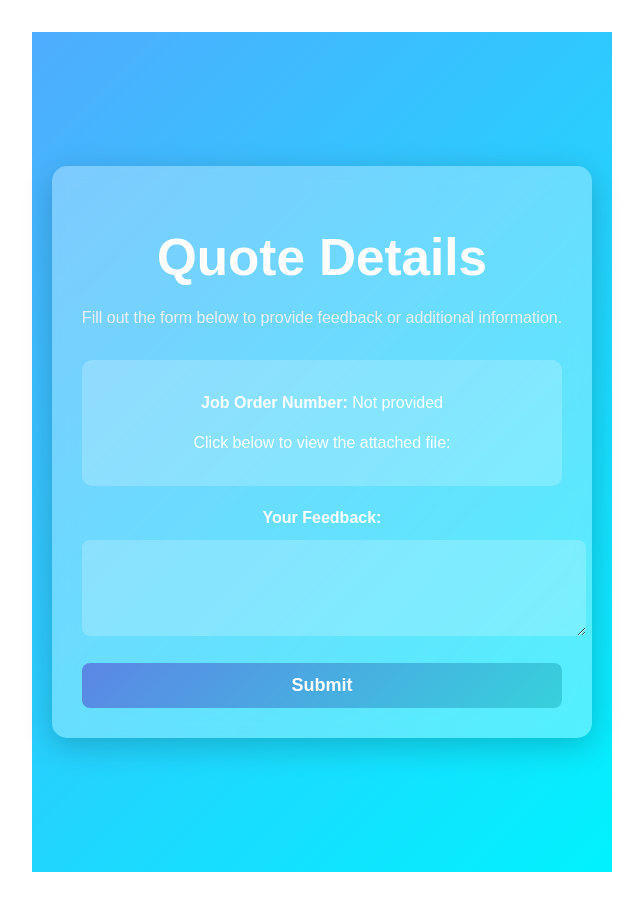
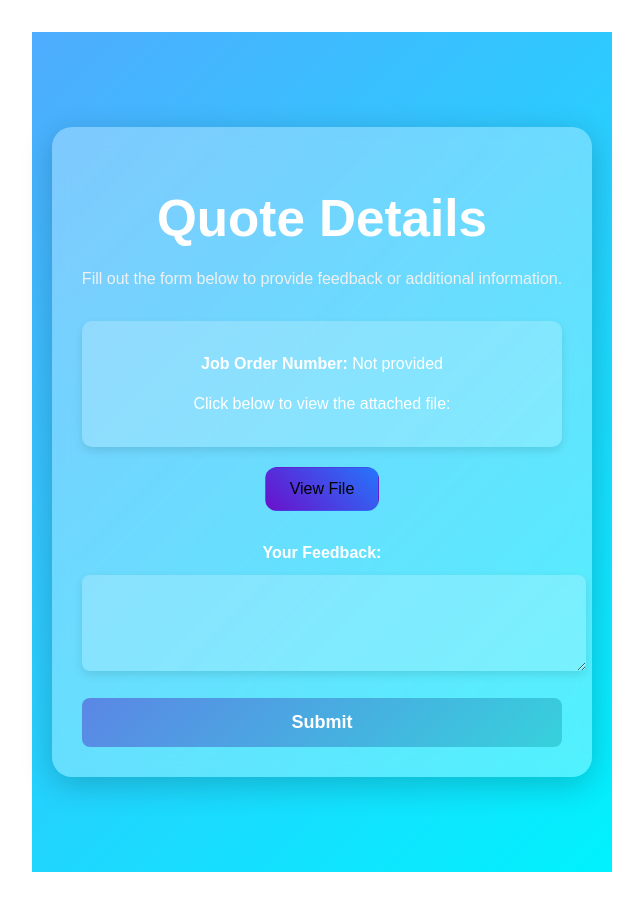
Before and after one commit to sivaathri/Feedback, a React (Vite) app: page / in a window 1280 px wide. Shown: the whole page, without its empty margins (318-961 px from the left). Built offline with nearby package versions, Linux system fonts and the light colour scheme.

Commit message:
`feat: Added file viewing functionality and popup`

```diff
--- a/src/QuoteDetailsForm .jsx
+++ b/src/QuoteDetailsForm .jsx
@@ -3,14 +3,15 @@ import React, { useEffect, useState } from "react";
 const QuoteDetailsForm = () => {
   const [job_order_number, setjob_order_number] = useState("");
   const [feedback, setFeedback] = useState("");
-  const [file, setFile] = useState("");
-  // const [email, setEmail] = useState("");
+  const [viewFileURL, setViewFileURL] = useState(null);
+
+  const apiToken =
+    "eyJhbGciOiJIUzI1NiIsInR5cCI6IkpXVCJ9.eyJpZCI6MSwidXNlcklkIjoxLCJ1c2VybmFtZSI6ImFkbWluIiwicm9sZSI6ImFkbWluIiwiaWF0IjoxNzM3MzU1MzY2LCJleHAiOjE3MzczOTg1NjZ9.MsdlNnFtsMnzphOan-bo9id7qSrdvfY5GlBXWmzxak4";
 
   // Extract URL parameters
   useEffect(() => {
     const urlParams = new URLSearchParams(window.location.search);
     setjob_order_number(urlParams.get("job_order_number") || "");
-
   }, []);
 
   const handleSubmit = async (event) => {
@@ -19,7 +20,6 @@ const QuoteDetailsForm = () => {
     const data = {
       job_order_number: job_order_number,
       feedback,
-
     };
 
     try {
@@ -41,6 +41,33 @@ const QuoteDetailsForm = () => {
     }
   };
 
+  const handleView = () => {
+    fetch(`http://localhost:3000/api/quote/view-file/${job_order_number}`, {
+      method: "GET",
+      headers: {
+        Authorization: `Bearer ${apiToken}`,
+      },
+    })
+      .then(async (response) => {
+        if (response.ok) {
+          const blob = await response.blob();
+          const url = window.URL.createObjectURL(blob);
+          setViewFileURL(url); // Set the file URL to display in the popup
+        } else {
+          alert("Failed to fetch the file.");
+        }
+      })
+      .catch((error) => {
+        console.error("Error fetching file:", error);
+        alert("An error occurred while viewing the file.");
+      });
+  };
+
+  const closePopup = () => {
+    setViewFileURL(null);
+    window.URL.revokeObjectURL(viewFileURL);
+  };
+
   return (
     <div
       style={{
@@ -57,11 +84,11 @@ const QuoteDetailsForm = () => {
         style={{
           background: "rgba(255, 255, 255, 0.3)",
           backdropFilter: "blur(10px)",
-          borderRadius: "15px",
+          borderRadius: "20px",
           boxShadow: "0 8px 32px rgba(0, 0, 0, 0.2)",
           padding: "30px",
           width: "90%",
-          maxWidth: "500px",
+          maxWidth: "600px",
           textAlign: "center",
         }}
       >
@@ -77,6 +104,7 @@ const QuoteDetailsForm = () => {
             borderRadius: "10px",
             marginBottom: "20px",
             color: "#fff",
+            boxShadow: "0 4px 10px rgba(0, 0, 0, 0.1)",
           }}
         >
           <p>
@@ -85,15 +113,22 @@ const QuoteDetailsForm = () => {
           </p>
           <p>Click below to view the attached file:</p>
         </div>
-        {file && (
-        <div>
-          <p>Click below to view the attached file:</p>
-          <a href={`http://localhost:3000//quote/view-file/${job_order_number}`} target="_blank" rel="noopener noreferrer">
-            View File
-          </a>
-        </div>
-      )}
-        <form onSubmit={handleSubmit}>
+
+        <button
+          className="bg-blue-500 text-white font-semibold py-2 px-6 rounded-lg shadow-lg hover:opacity-90 focus:outline-none focus:ring-4 focus:ring-red-300 transition-all duration-300"
+          onClick={handleView}
+          style={{
+            borderRadius: "12px",
+            background: "linear-gradient(45deg, #6a11cb, #2575fc)",
+            padding: "12px 24px",
+            fontSize: "16px",
+            transition: "transform 0.2s ease, background 0.3s ease",
+          }}
+        >
+          View File
+        </button>
+
+        <form onSubmit={handleSubmit} style={{ marginTop: "30px" }}>
           <label
             htmlFor="feedback"
             style={{
@@ -101,6 +136,7 @@ const QuoteDetailsForm = () => {
               marginBottom: "10px",
               color: "#fff",
               fontWeight: "600",
+              fontSize: "16px",
             }}
           >
             Your Feedback:
@@ -121,6 +157,7 @@ const QuoteDetailsForm = () => {
               color: "#fff",
               fontSize: "16px",
               marginBottom: "20px",
+              boxShadow: "0 4px 10px rgba(0, 0, 0, 0.1)",
             }}
           ></textarea>
 
@@ -128,7 +165,7 @@ const QuoteDetailsForm = () => {
             type="submit"
             style={{
               width: "100%",
-              padding: "12px",
+              padding: "14px",
               borderRadius: "8px",
               border: "none",
               background: "linear-gradient(135deg, #5b86e5, #36d1dc)",
@@ -149,6 +186,28 @@ const QuoteDetailsForm = () => {
           </button>
         </form>
       </div>
+
+      {/* Popup for file viewing */}
+      {viewFileURL && (
+        <div className="fixed inset-0 bg-black bg-opacity-50 flex justify-center items-center z-50">
+          <div className="bg-white rounded-lg shadow-lg p-6 w-11/12 max-w-4xl transition-transform transform-gpu ease-in-out duration-300">
+            <div className="flex justify-between items-center mb-4">
+              <h2 className="text-lg font-semibold">File Viewer</h2>
+              <button
+                onClick={closePopup}
+                className="text-gray-500 hover:text-red-600 focus:outline-none transition duration-200"
+              >
+                ✖
+              </button>
+            </div>
+            <iframe
+              src={viewFileURL}
+              title="File Viewer"
+              className="w-full h-[calc(100vh-100px)] sm:h-[calc(100vh-150px)] md:h-[calc(100vh-200px)] border rounded-lg"
+            ></iframe>
+          </div>
+        </div>
+      )}
     </div>
   );
 };
```
